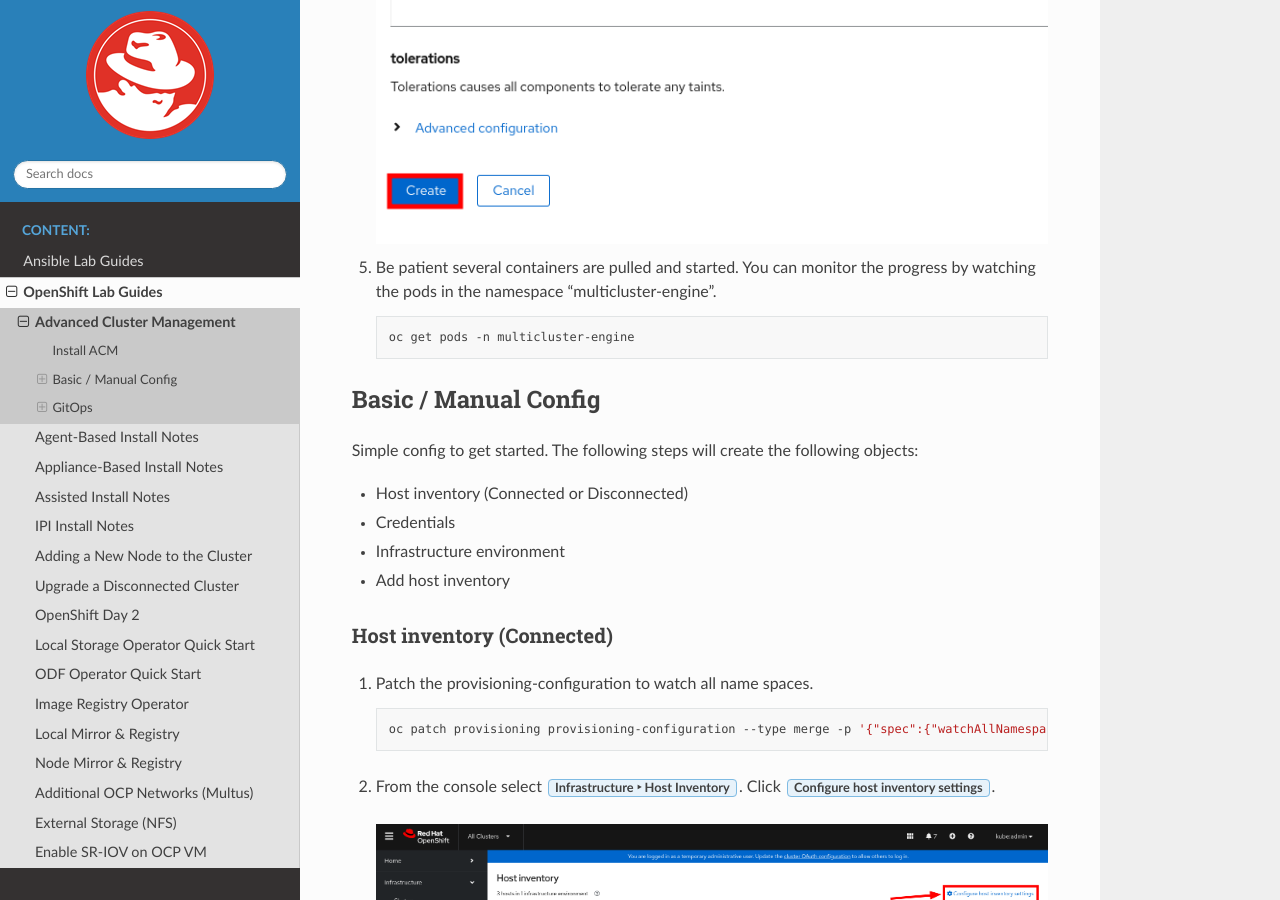
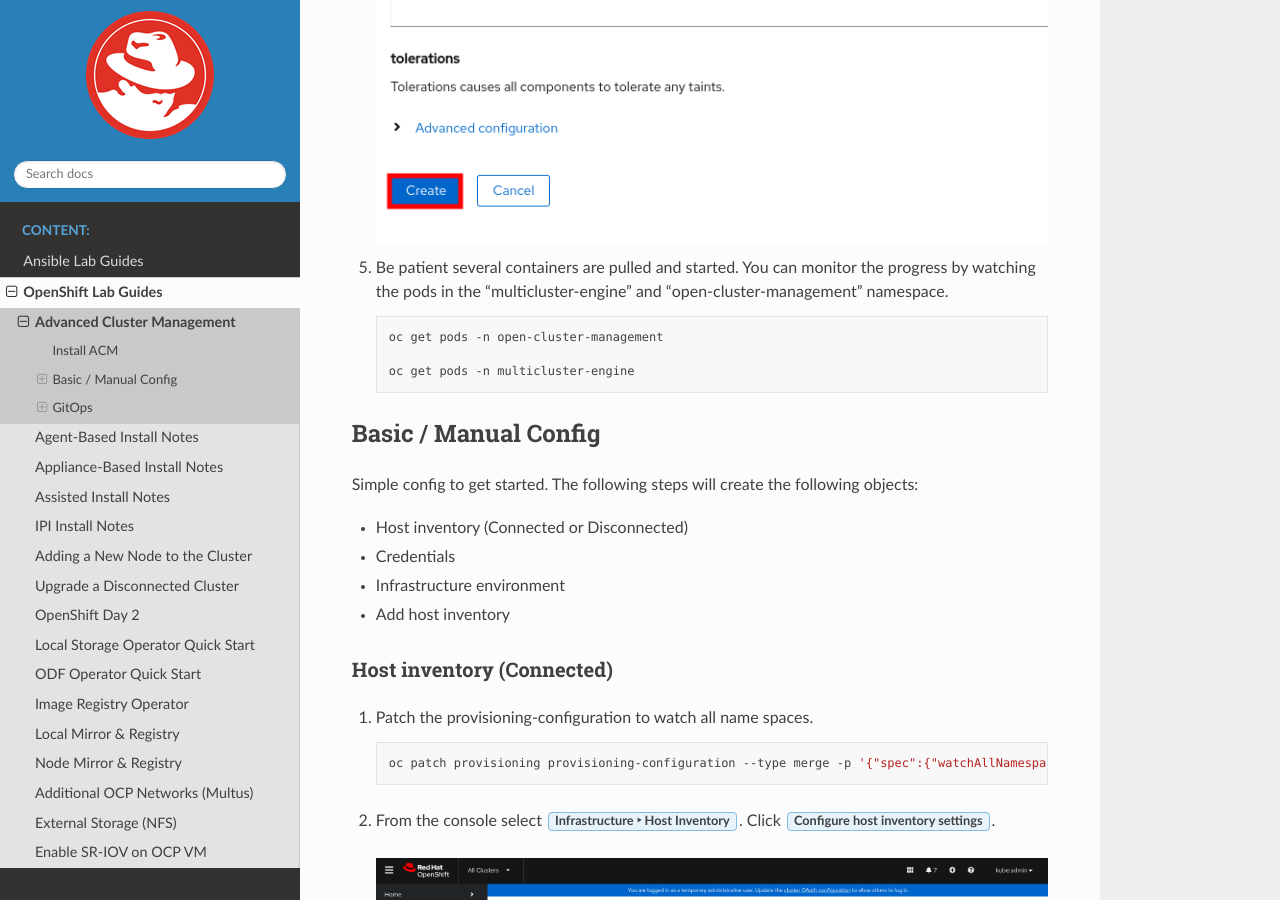
Before and after one commit to vtog/labGuides, a Sphinx documentation site: the page built from source/ocp/acm-notes.rst, in a window 1280 px wide and 900 px high, scrolled down 2063 px. Built offline with Sphinx 7.4.7 and the Read the Docs theme 3.1.0, drawn with Linux system fonts in a browser that asks for light colours; pages that are not in the unit, such as notebooks, are missing from menus.

Commit message:
updated watch note on acm install

```diff
--- a/source/ocp/acm-notes.rst
+++ b/source/ocp/acm-notes.rst
@@ -29,9 +29,12 @@
    .. image:: ./images/acm-create-multiclusterhub.png
 
 #. Be patient several containers are pulled and started. You can monitor the
-   progress by watching the pods in the namespace "multicluster-engine".
+   progress by watching the pods in the "multicluster-engine" and
+   "open-cluster-management" namespace.
 
    .. code-block:: bash
+
+      oc get pods -n open-cluster-management
 
       oc get pods -n multicluster-engine
 
```
